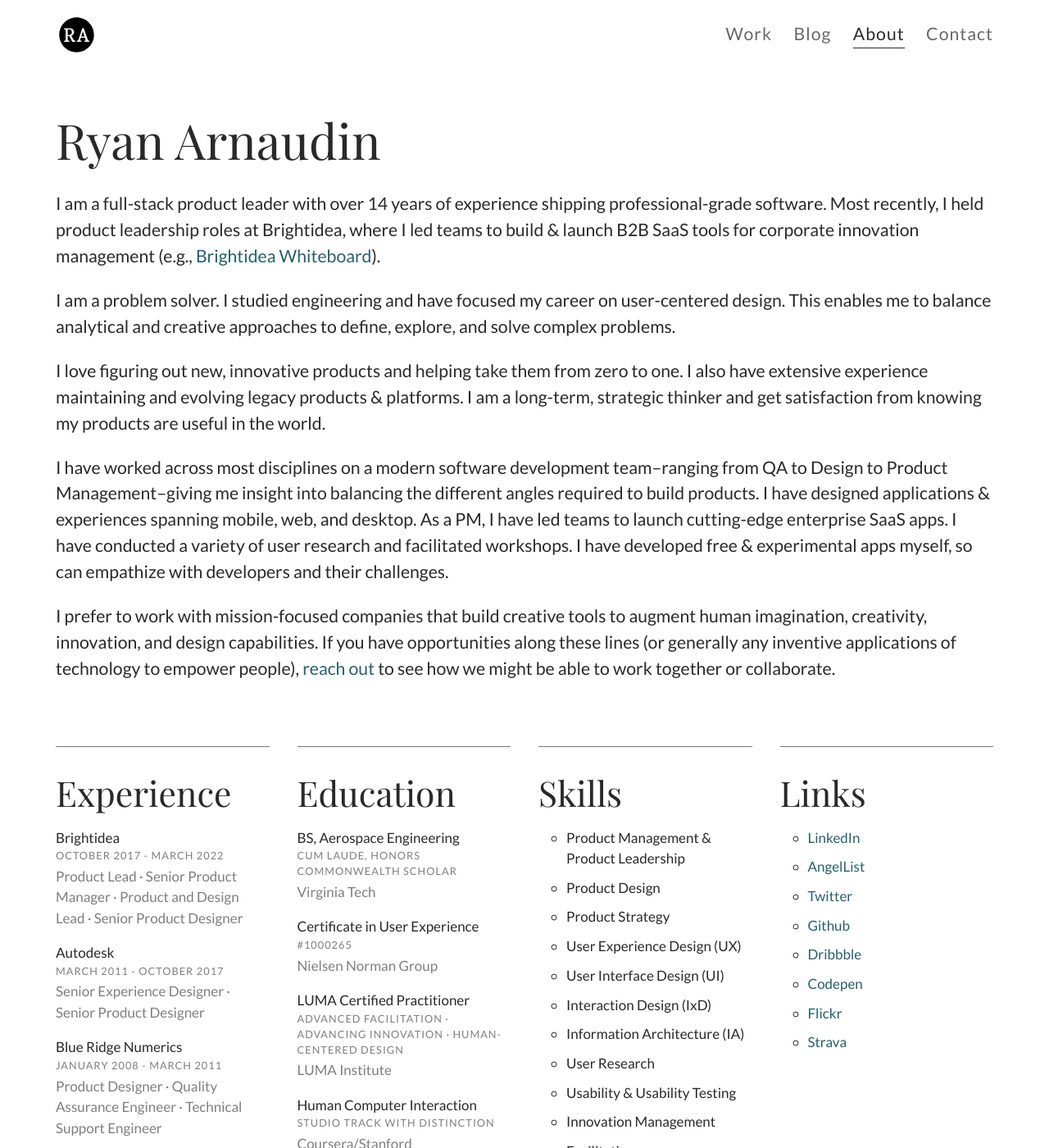
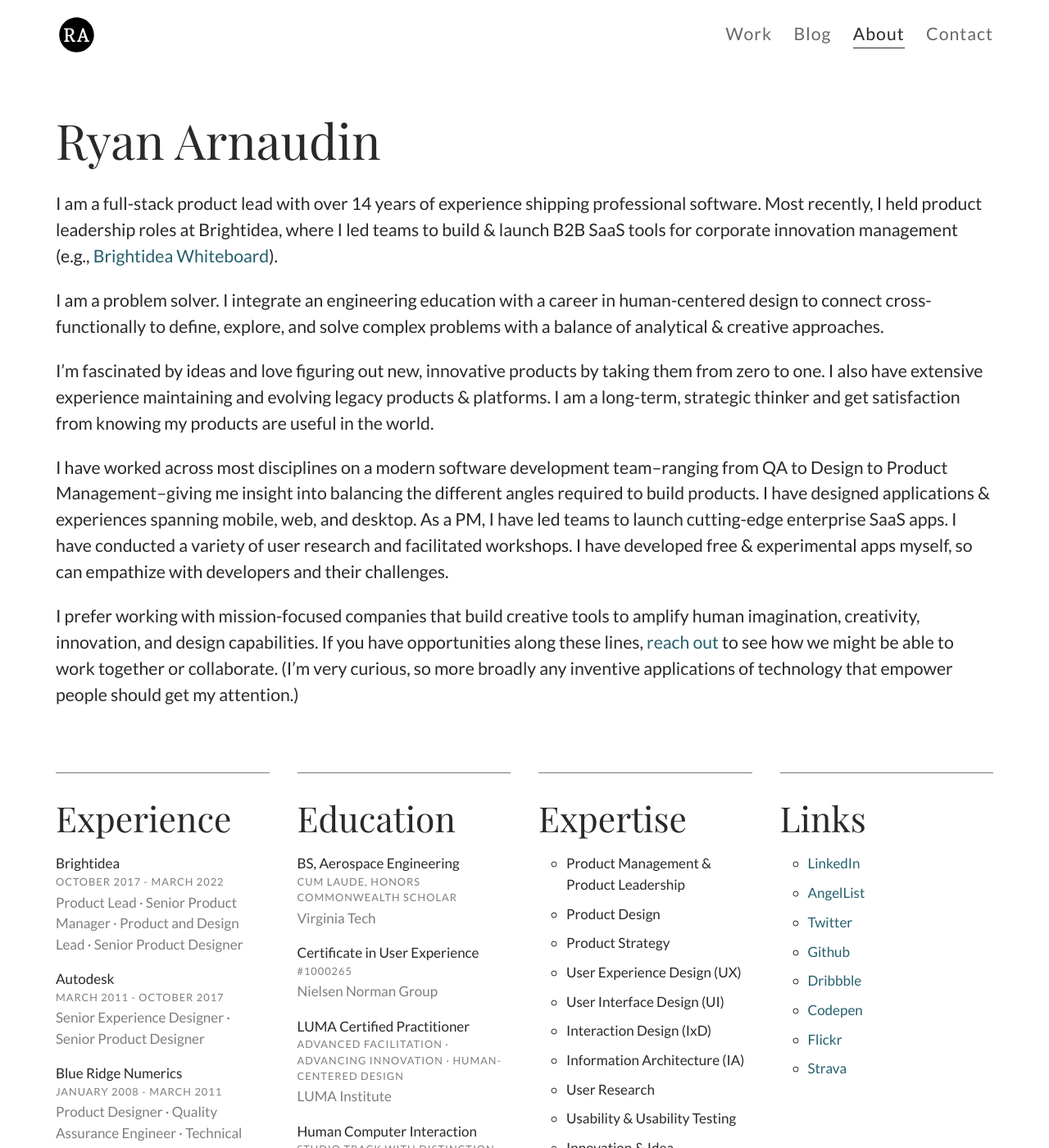
Before and after one commit to arnaudin/arnaudin.github.io, a Jekyll site: the page built from _pages/about.html, in a window 1280 px wide and 1400 px high. Shown: the whole window at 82% size. Built offline with Jekyll 4.4.1, drawn with Linux system fonts in a browser that asks for light colours; nearby versions of some CDN libraries; some of the changed text lies outside the part shown.

Commit message:
Edit content

```diff
--- a/_pages/about.html
+++ b/_pages/about.html
@@ -8,15 +8,15 @@
 
 intro: |
 
-  I am a full-stack product leader with over 14 years of experience shipping professional-grade software. Most recently, I held product leadership roles at Brightidea, where I led teams to build & launch B2B SaaS tools for corporate innovation management (e.g., [Brightidea Whiteboard](/projects/brightidea-whiteboard/)).
+  I am a full-stack product lead with over 14 years of experience shipping professional software. Most recently, I held product leadership roles at Brightidea, where I led teams to build & launch B2B SaaS tools for corporate innovation management (e.g., [Brightidea Whiteboard](/projects/brightidea-whiteboard/)).
 
-  I am a problem solver. I studied engineering and have focused my career on user-centered design. This enables me to balance analytical and creative approaches to define, explore, and solve complex problems.
+  I am a problem solver. I integrate an engineering education with a career in human-centered design to connect cross-functionally to define, explore, and solve complex problems with a balance of analytical & creative approaches.
 
-  I love figuring out new, innovative products and helping take them from zero to one. I also have extensive experience maintaining and evolving legacy products & platforms. I am a long-term, strategic thinker and get satisfaction from knowing my products are useful in the world.
+  I'm fascinated by ideas and love figuring out new, innovative products by taking them from zero to one. I also have extensive experience maintaining and evolving legacy products & platforms. I am a long-term, strategic thinker and get satisfaction from knowing my products are useful in the world.
 
   I have worked across most disciplines on a modern software development team--ranging from QA to Design to Product Management--giving me insight into balancing the different angles required to build products. I have designed applications & experiences spanning mobile, web, and desktop. As a PM, I have led teams to launch cutting-edge enterprise SaaS apps. I have conducted a variety of user research and facilitated workshops. I have developed free & experimental apps myself, so can empathize with developers and their challenges.
 
-  I prefer to work with mission-focused companies that build creative tools to augment human imagination, creativity, innovation, and design capabilities. If you have opportunities along these lines (or generally any inventive applications of technology to empower people), [reach out](/contact) to see how we might be able to work together or collaborate.
+  I prefer working with mission-focused companies that build creative tools to amplify human imagination, creativity, innovation, and design capabilities. If you have opportunities along these lines, [reach out](/contact) to see how we might be able to work together or collaborate. (I'm very curious, so more broadly any inventive applications of technology that empower people should get my attention.)
 
 profile_picture: /images/black-thumbnail.png
 
@@ -189,7 +189,7 @@
       </div>
       <div class="about-skills">
         <div class="about-section">
-          <h3 class="about-section-title type-level-2">Skills</h3>
+          <h3 class="about-section-title type-level-2">Expertise</h3>
           <ul>
             {% for skill in page.skills %}
               <li>{{ skill }}</li>
--- a/_pages/projects.html
+++ b/_pages/projects.html
@@ -14,8 +14,8 @@
 
 <div class="projects-intro-wrapper">
     <p class="projects-intro type-level-3">I am a product leader & designer with over 14 years of experience building professional software across Product Design, Product Management, and User Research roles.</p>
-    <p class="projects-intro type-level-3">I have a passion for creating products that are useful, usable, and help make the world a better place. This has included building tools that augment human imagination, creativity, and design capabilities with computers. I have designed software for engineers, architects, designers, corporate innovators, and individuals with ideas.</p>
-    <!--<p class="projects-intro type-level-3">Check out the work examples below and <a href="/contact">reach out</a> if you'd like to work together on something along these lines.</p>-->
+    <p class="projects-intro type-level-3">I have a passion for creating products that are useful, usable, and help make the world a better place. This has included building tools that amplify human imagination, creativity, innovation, and design capabilities with technology.</p> <!--I have designed software for engineers, architects, designers, corporate innovators, and individuals with ideas.</p>
+    <p class="projects-intro type-level-3">Check out the work examples below and <a href="/contact">reach out</a> if you'd like to work together on something along these lines.</p>-->
     <br>
 </div>
 
```
Also changed, not shown: other parts of _pages/about.html (+1 -1 lines), _projects/brightidea-programs.md (+2 -0 lines), _projects/brightidea-whiteboard.md (+11 -8 lines).
